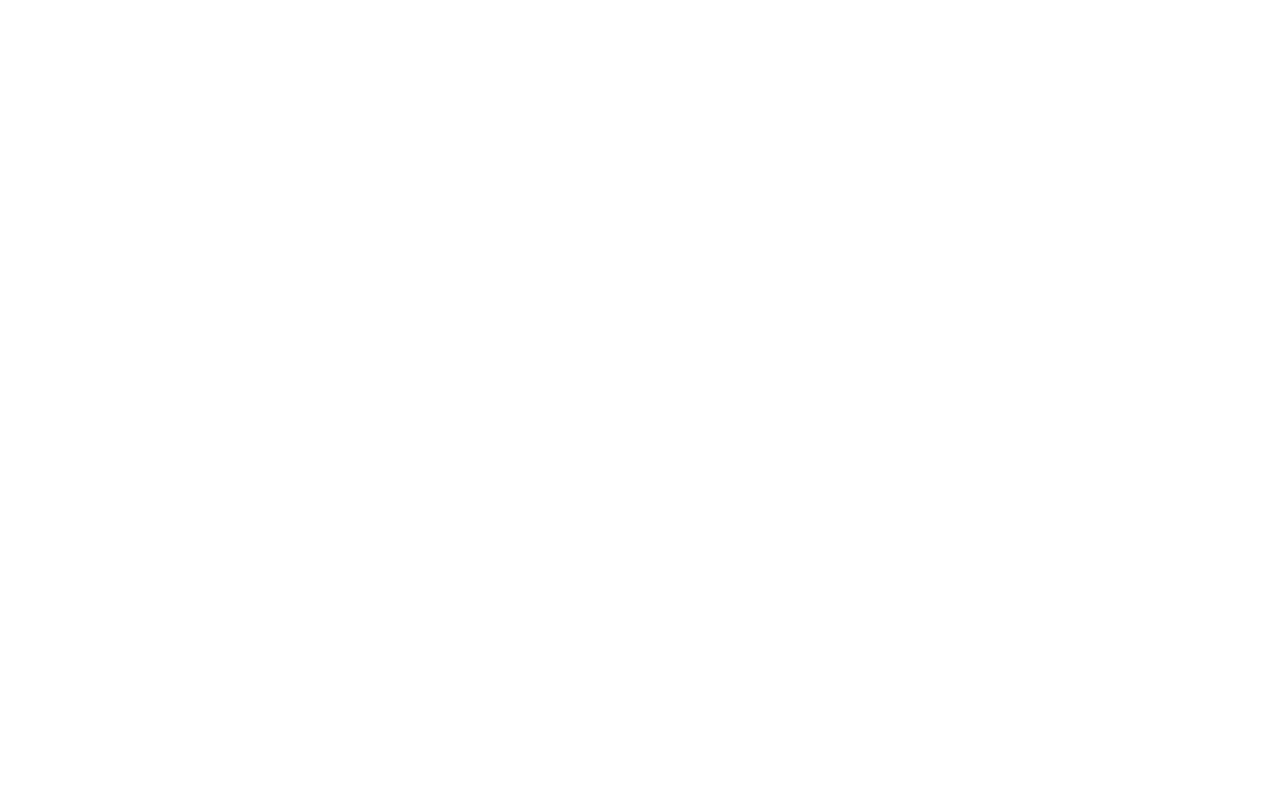
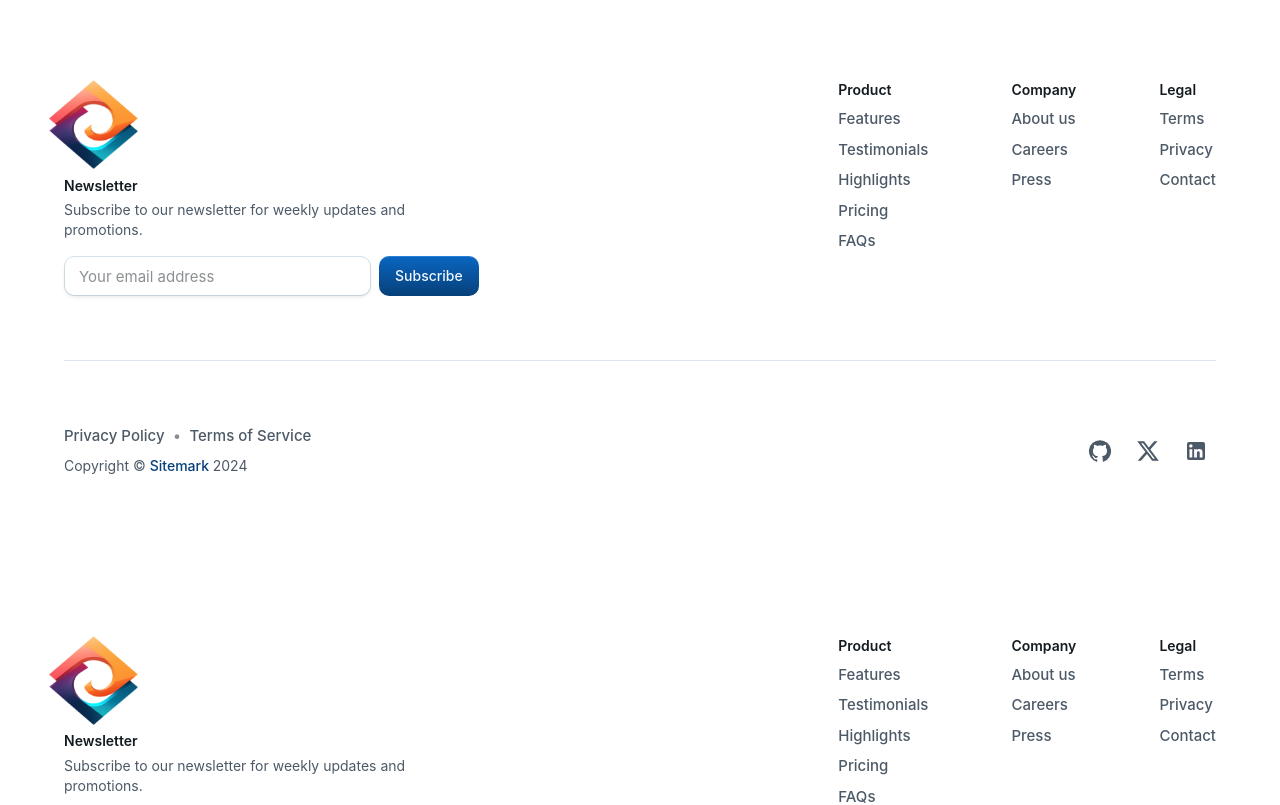
Before and after one commit to vladyslavdrybas/project-githubonepage-front, a Next.js app in the folder app/: page /RootLayout in a window 1280 px wide. Shown: the top 805 px of the page. Built offline with nearby package versions, Linux system fonts and the light colour scheme.

Commit message:
update footer

```diff
--- a/app/src/components/Footer.tsx
+++ b/app/src/components/Footer.tsx
@@ -30,9 +30,9 @@ function Copyright() {
 
 export default function Footer() {
   const router = useRouter();
-  const isSignUp= router.asPath === '/signup';
+  const isSignUp= router.asPath.startsWith('/signup');
   const isSignIn= router.asPath.startsWith('/signin');
-  const isHideFooter = !isSignUp || !isSignIn;
+  const isHideFooter = isSignUp || isSignIn;
 
   return (
     <Container
@@ -63,13 +63,24 @@ export default function Footer() {
         >
           <Box sx={{ width: { xs: '100%', sm: '60%' } }}>
             <Box sx={{ ml: '-15px' }}>
-              <img
-                src={
-                  'https://assets-global.website-files.com/61ed56ae9da9fd7e0ef0a967/61f12e6faf73568658154dae_SitemarkDefault.svg'
-                }
-                style={logoStyle}
-                alt="logo of sitemark"
-              />
+              <Link
+                href="/"
+                sx={{
+                  mr: 1,
+                }}
+              >
+                <img
+                  src={
+                    '/icon.png'
+                  }
+                  style={{
+                    width: 'auto',
+                    height: '89px',
+                    cursor: 'pointer',
+                  }}
+                  alt="logo header"
+                />
+              </Link>
             </Box>
             <Typography variant="body2" fontWeight={600} gutterBottom>
               Newsletter
```
